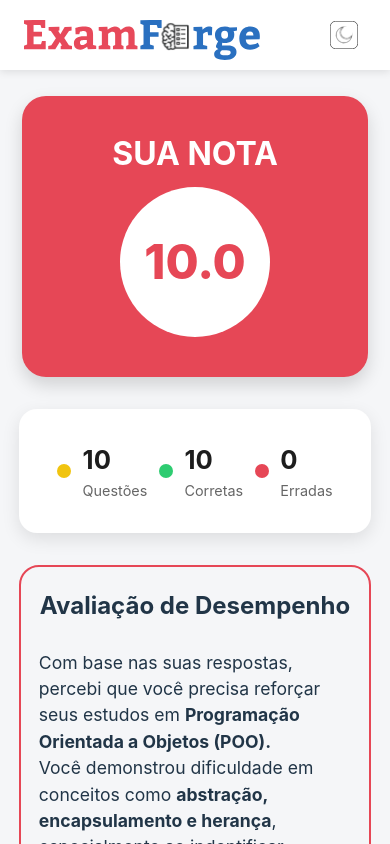
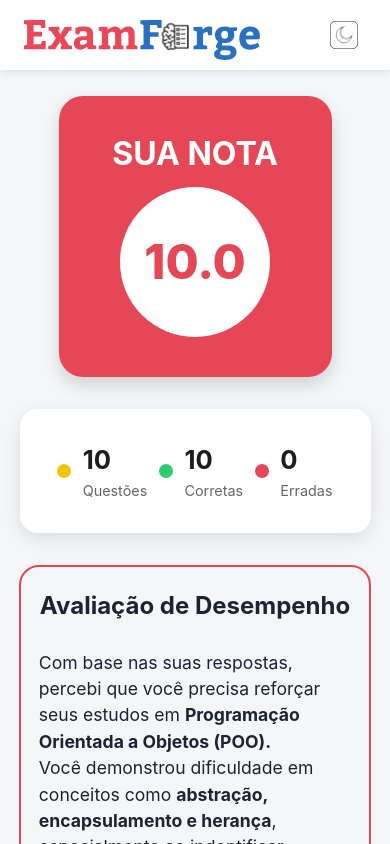
Before and after one commit to Gabriel-marques-araujo/ExamForge, a React (Vite) app in the folder Frontend/: page /resultado in a window 390 px wide. Shown: the top 844 px of the page. Built offline with nearby package versions, Linux system fonts and the light colour scheme.

Commit message:
fix results-page

```diff
--- a/Frontend/src/Components/QuestionPage/QuestionPage.css
+++ b/Frontend/src/Components/QuestionPage/QuestionPage.css
@@ -167,6 +167,10 @@ body.dark .question-text{
   text-align: flex-start;
   font-size: 1rem;
   animation: fadeIn 0.3s ease-in;
+}
+
+.no-questions h2{
+  color: #e64756;
 }
 
 .timer-circle {
--- a/Frontend/src/Components/ResultsPage/ResultsPage.css
+++ b/Frontend/src/Components/ResultsPage/ResultsPage.css
@@ -5,13 +5,14 @@
   min-height: 100vh;
   width: 100vw;
   margin-bottom: 1rem;
+  align-self: center;
 }
 
 .results-main {
   display: flex;
   justify-content: center;
   align-items: center;
-  width: 90%;
+  width: 70%;
 }
 
 body.dark {
@@ -35,11 +36,11 @@ body.dark .stat-card p {
 }
 
 .big-score-box {
-  width: 90vw;
+  width: 50vw;
   margin: 0;
   margin-top: 6rem;
   background-color: #e64756;
-  padding: 2.5rem;
+  padding: 2.5rem 0;
   border-radius: 24px;
   display: flex;
   flex-direction: column;
@@ -83,7 +84,7 @@ body.dark .score-display {
 }
 
 .stats-box {
-  width: 100%;
+  width: 50vw;
   display: flex;
   justify-content: center;
 }
@@ -123,7 +124,7 @@ body.dark .stats-section {
 }
 
 .feedback-area{
-  width: 100%;
+  width: 50vw;
   display: flex;
   flex-direction: column;
   justify-content: center;
@@ -137,6 +138,7 @@ body.dark .stats-section {
   margin-bottom: 0.5rem;
   flex-wrap: wrap;
   text-align: center;
+  color: #1D2234;
 }
 
 .feedback-text {
@@ -144,6 +146,11 @@ body.dark .stats-section {
   margin-bottom: 1.5rem;
   font-size: 1.1rem;
   text-align: flex-start;
+  color: #1D2234;
+}
+
+body.dark .feedback-text, body.dark .feedback-area h2{
+  color: #ffffff;
 }
 
 .dot {
@@ -201,7 +208,11 @@ body.dark .result-button:hover {
 
 @media (max-width: 768px) {
   .big-score-box {
-    width: 79vw;
+    width: 89vw;
+  }
+
+  .stats-box{
+    width: 89vw;
   }
 
   .feedback-area{
@@ -211,7 +222,11 @@ body.dark .result-button:hover {
 
 @media (max-width: 500px) {
   .big-score-box {
-    width: 68vw;
+    width: 70vw;
+  }
+
+  .stats-box{
+    width: 90vw;
   }
 
 }
```
